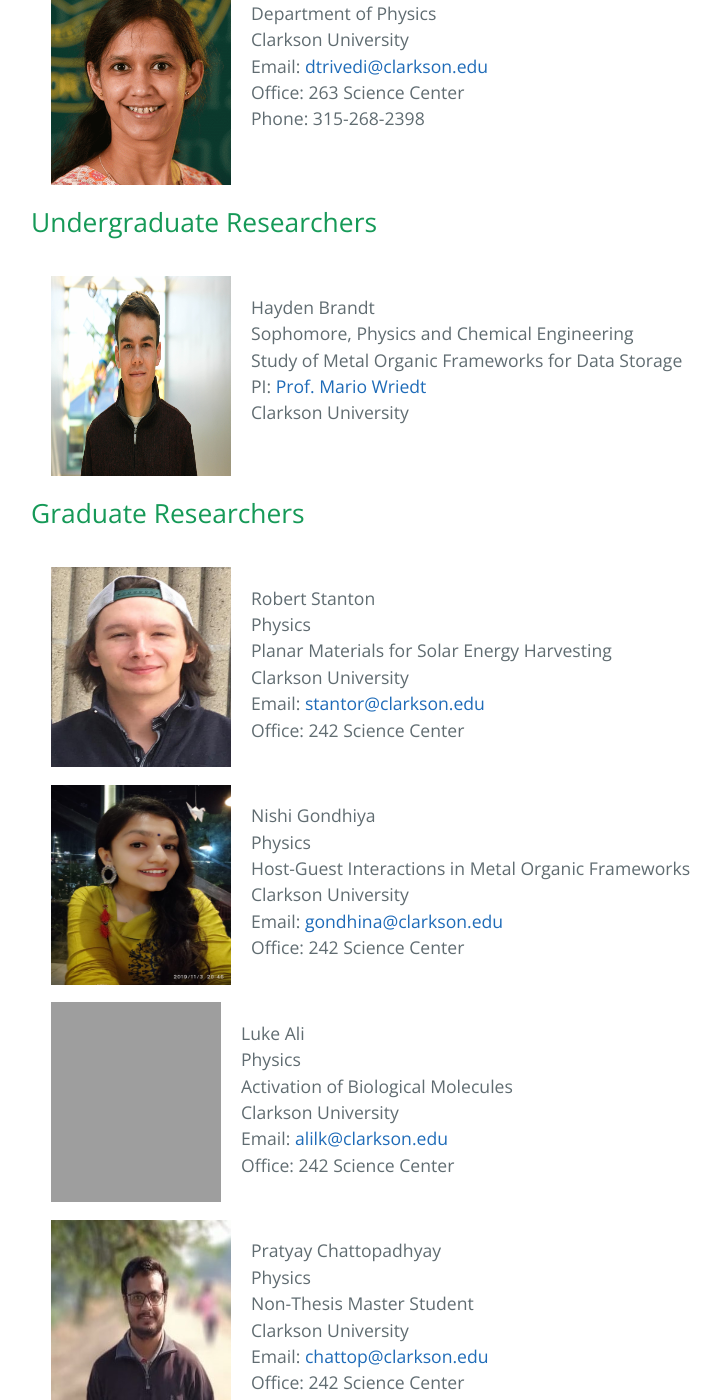
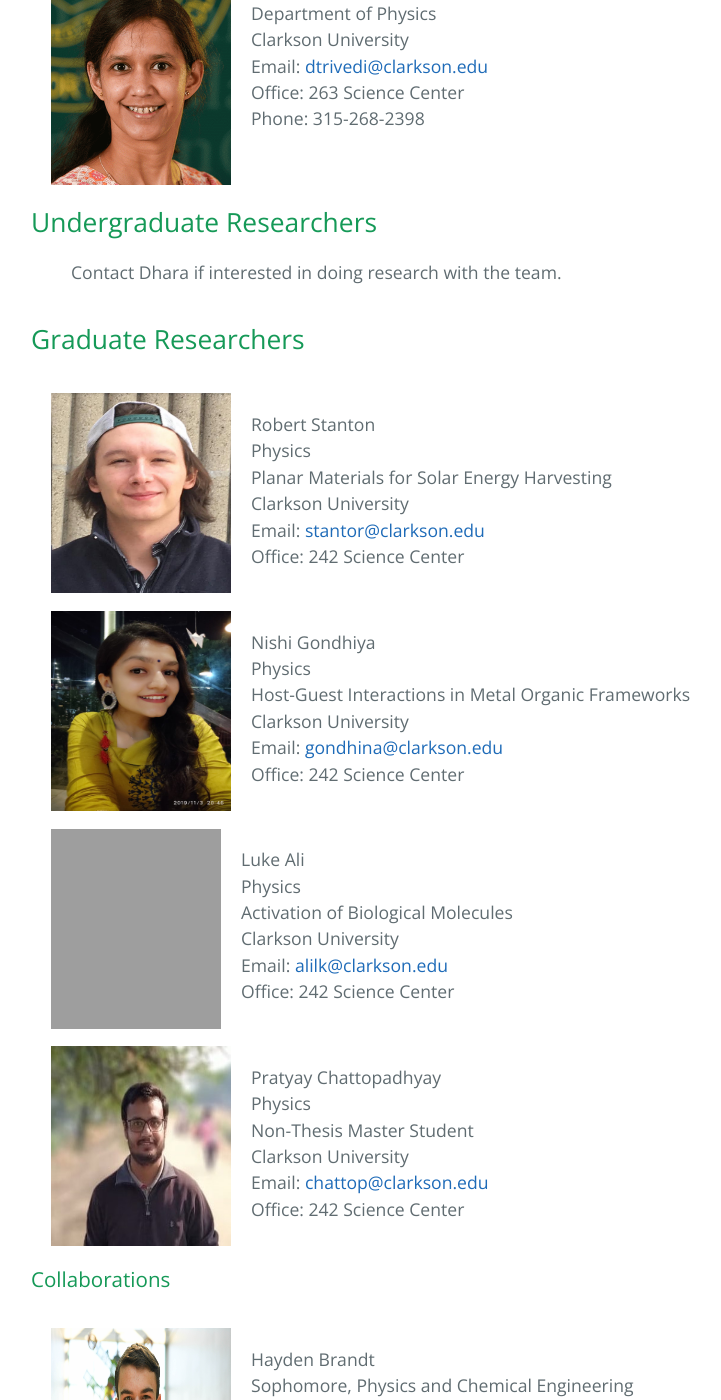
Before and after one commit to dharatrivedi/dharatrivedi.github.io, a Jekyll site: the page built from people.html, in a window 1280 px wide and 1400 px high, scrolled down 547 px. Shown: the whole window, without its empty margins (233-954 px from the left). Built offline with Jekyll 4.4.1, drawn with Linux system fonts in a browser that asks for light colours; some of the changed text lies outside the part shown; grey boxes are pictures that could not be loaded.

Commit message:
Update people.html

```diff
--- a/people.html
+++ b/people.html
@@ -20,16 +20,12 @@ title: {{ site.name }}
   </ul>
   <ul class="clearfix">
     <h2>Undergraduate Researchers</h2>
+    <ul class="clearfix">
+    <p>
+      Contact Dhara if interested in doing research with the team.<br />
+    </p>
   </ul>
-    <ul class="clearfix">
-    <img class="img1" src="/images/HB.jpg" alt="HaydenBrandt" width="180" height="200"  hspace="20">
-    <p>
-      Hayden Brandt<br />
-      Sophomore, Physics and Chemical Engineering<br />
-      Study of Metal Organic Frameworks for Data Storage<br />
-      PI: <a href="https://www.clarkson.edu/people/mario-wriedt">Prof. Mario Wriedt </a><br />
-      Clarkson University<br />
-    </p>
+
   </ul>
   <ul class="clearfix">
     <h2>Graduate Researchers</h2>
@@ -81,7 +77,17 @@ title: {{ site.name }}
   <ul class="clearfix">
     <h3>Collaborations</h3>
   </ul>
-  <ul class="clearfix">
+    <ul class="clearfix">
+    <img class="img1" src="/images/HB.jpg" alt="HaydenBrandt" width="180" height="200"  hspace="20">
+    <p>
+      Hayden Brandt<br />
+      Sophomore, Physics and Chemical Engineering<br />
+      Study of Metal Organic Frameworks for Data Storage<br />
+      PI: <a href="https://www.clarkson.edu/people/mario-wriedt">Prof. Mario Wriedt </a><br />
+      Clarkson University<br />
+    </p>
+  </ul>
+    <ul class="clearfix">
     <img class="img1" src="/images/SA.jpg" alt="SraddhaAgrawal" width="180" height="200"  hspace="20">
     <p>
       Sraddha Agrawal<br />
```
